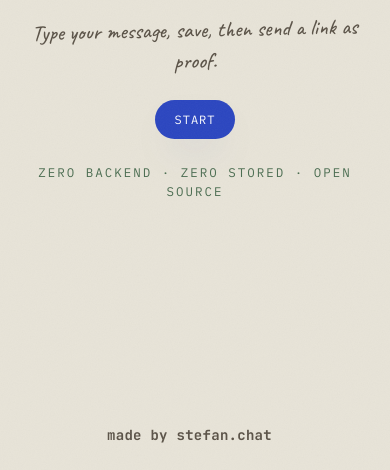
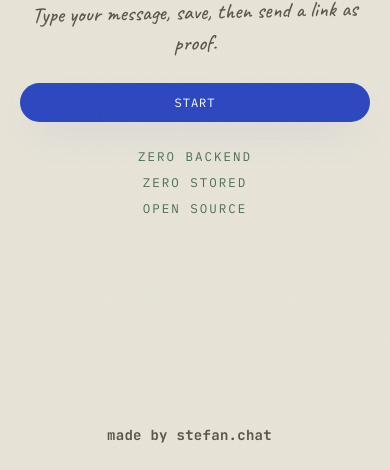
Before and after one commit to oneseventy170/NotBot, a plain HTML site: page index.html in a window 390 px wide. Shown: the part 374-844 px from the top of the page. Drawn offline with Linux system fonts and the light colour scheme.

Commit message:
Mobile: full-width start button, stack guarantee vertically

```diff
--- a/index.html
+++ b/index.html
@@ -245,6 +245,12 @@
        so labels stay on one line instead of wrapping tall */
     .btn{font-size:12px;padding:12px 20px}
     .share-actions{grid-template-columns:1fr}
+    /* full-width start button */
+    .btn-row.cta{display:block}
+    .btn-row.cta .btn.primary{display:flex;width:100%}
+    /* stack the guarantee vertically */
+    .zero{display:flex;flex-direction:column;gap:6px;line-height:1.6}
+    .zero .dot{display:none}
   }
 </style>
 </head>
@@ -259,7 +265,7 @@
     <div class="btn-row cta">
       <button class="btn primary" id="startBtn">Start</button>
     </div>
-    <p class="zero">Zero backend · zero stored · open source</p>
+    <p class="zero"><span>Zero backend</span><span class="dot"> · </span><span>zero stored</span><span class="dot"> · </span><span>open source</span></p>
     <a class="made-by" href="https://stefan.chat/" target="_blank" rel="noopener">made by stefan.chat<span class="mb-caret" aria-hidden="true"></span></a>
   </section>
 
```
